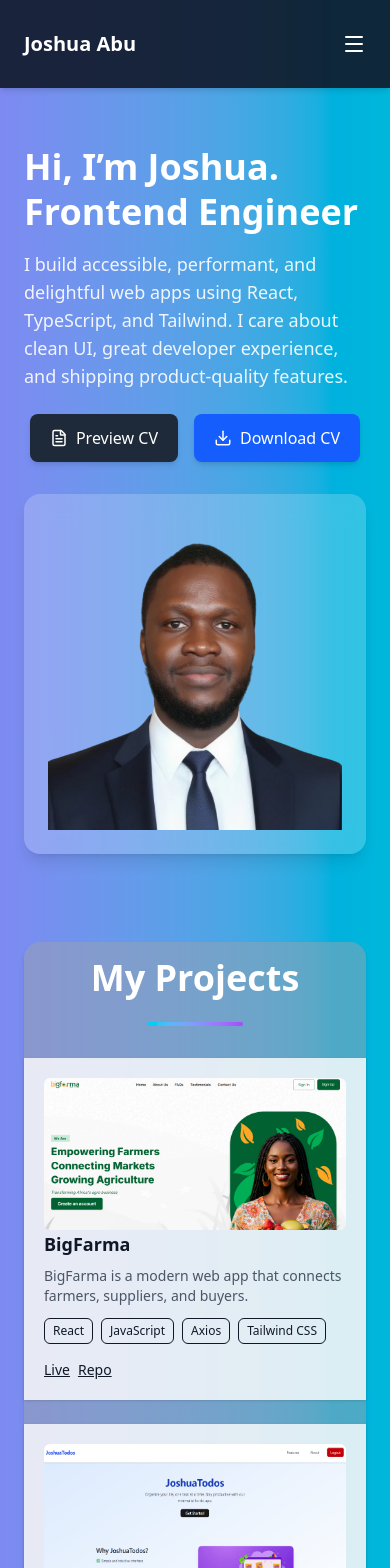
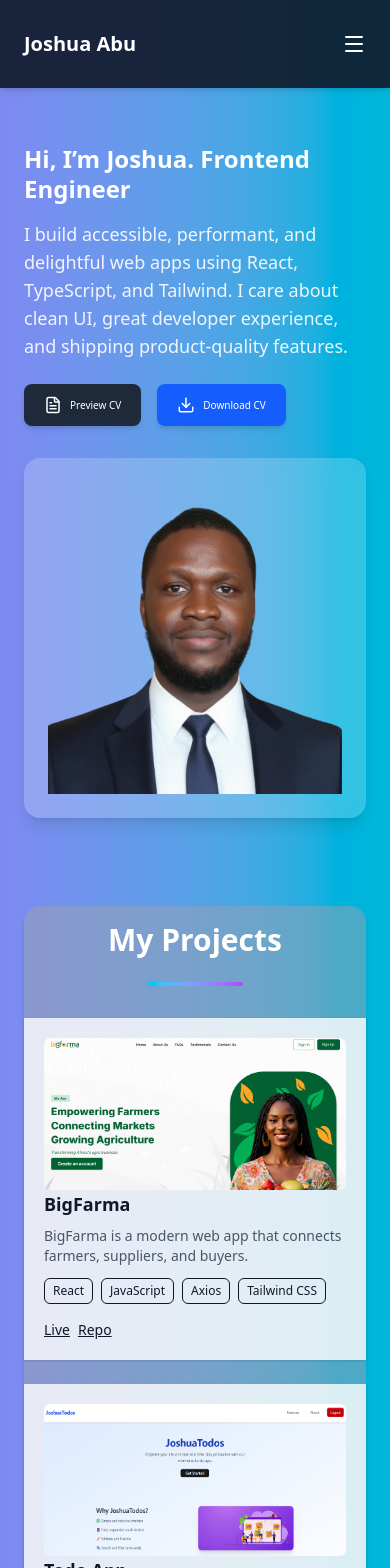
Before and after one commit to sirjaey/my-updated-portfolio, a React (Vite) app: page / in a window 390 px wide. Shown: the top 1568 px of the page. Built offline with nearby package versions, Linux system fonts and the light colour scheme.

Commit message:
style: update headings for consistency and improve accessibility across components

```diff
--- a/src/components/Contact.tsx
+++ b/src/components/Contact.tsx
@@ -35,7 +35,7 @@ const Contact = () => {
             <ToastContainer position="top-right" autoClose={3000} />
 
             <div className="text-center">
-                <h2 className="text-4xl font-bold pt-6 md:pt-0 mb-6 text-gray-900">Get in Touch</h2>
+                <h2 className="text-3xl md:text-4xl font-bold pt-6 md:pt-0 mb-6 text-gray-900">Get in Touch</h2>
                 <div className="w-24 h-1 mx-auto bg-gradient-to-r from-cyan-400 to-purple-500 rounded-full mb-8"></div>
                 <p className="text-gray-900 font-bold mb-4 md:px-50 md:text-center px-4">
                     I'd love to hear from you! Whether you have a question about my work, want to collaborate, or just say hi, feel free to reach out.
--- a/src/components/Footer.tsx
+++ b/src/components/Footer.tsx
@@ -5,17 +5,17 @@ const Footer = () => {
         {/* <p>Follow me on:</p> */}
         <div className="flex justify-center space-x-4 mt-2 mb-3">
             <div className="p-5 bg-gray-900 rounded-full md:rounded-2xl">
-                <a href="https://linkedin.com/in/joshuaabu" target="_blank" rel="noopener noreferrer">
+                <a href="https://www.linkedin.com/in/joshua-abu-3180b0284" target="_blank" rel="noopener noreferrer">
                     <Linkedin className="text-cyan-400 w-4 h-4 md:w-6 md:h-6" />
                 </a>
             </div>
             <div className="p-5 bg-gray-900 rounded-full md:rounded-2xl">
-                <a href="https://github.com/joshuaabu" target="_blank" rel="noopener noreferrer">
+                <a href="https://github.com/sirjaey" target="_blank" rel="noopener noreferrer">
                     <Github className="text-cyan-400 w-4 h-4 md:w-6 md:h-6" />
                 </a>
             </div>
             <div className="p-5 bg-gray-900 rounded-full md:rounded-2xl">
-                <a href="https://twitter.com/joshuaabu" target="_blank" rel="noopener noreferrer">
+                <a href="https://x.com/SirJaey_" target="_blank" rel="noopener noreferrer">
                     <Twitter className="text-cyan-400 w-4 h-4 md:w-6 md:h-6" />
                 </a>
             </div>
--- a/src/components/HeroSection.tsx
+++ b/src/components/HeroSection.tsx
@@ -3,17 +3,17 @@ import { FileText, Download } from "lucide-react";
 const HeroSection = () => {
     return (<section className="grid grid-cols-1 md:grid-cols-2 gap-8 items-center py-12 text-white">
         <div>
-            <h1 className="text-4xl md:text-5xl font-extrabold leading-tight">Hi, I’m Joshua. Frontend Engineer</h1>
+            <h1 className="text-2xl md:text-5xl font-extrabold leading-tight">Hi, I’m Joshua. Frontend Engineer</h1>
             <p className="mt-4 text-lg opacity-90">I build accessible, performant, and delightful web apps using React, TypeScript, and Tailwind. I care about clean UI, great developer experience, and shipping product-quality features.</p>
 
 
-            <div className="flex justify-center md:justify-start gap-4 mt-6">
+            <div className="flex justify-start gap-4 mt-6">
                 {/* Preview Button */}
                 <a
                     href="/Joshua-Abu-CV.pdf"
                     target="_blank"
                     rel="noopener noreferrer"
-                    className="flex items-center gap-2 px-5 py-3 bg-gray-800 text-white rounded-lg shadow-md hover:bg-gray-900 transition duration-300"
+                    className="flex items-center text-[10px] md:text-[16px] gap-2 px-5 py-3 bg-gray-800 text-white rounded-lg shadow-md hover:bg-gray-900 transition duration-300"
                 >
                     <FileText size={18} />
                     Preview CV
@@ -23,7 +23,7 @@ const HeroSection = () => {
                 <a
                     href="/Joshua-Abu-CV.pdf"
                     download="Joshua-Abu-CV.pdf"
-                    className="flex items-center gap-2 px-5 py-3 bg-blue-600 text-white rounded-lg shadow-md hover:bg-blue-700 transition duration-300"
+                    className="flex items-center text-[10px] md:text-[16px] gap-2 px-5 py-3 bg-blue-600 text-white rounded-lg shadow-md hover:bg-blue-700 transition duration-300"
                 >
                     <Download size={18} />
                     Download CV
--- a/src/components/Projects.tsx
+++ b/src/components/Projects.tsx
@@ -69,7 +69,7 @@ const Projects = () => {
 
     return (
         <section className="mt-10 bg-gray-400/50 px-0 pt-4 md:pt-8 md:px-8 md:py-8 rounded-2xl shadow-md">
-            <h2 className="text-4xl font-bold mb-6 text-white text-center">My Projects</h2>
+            <h2 className="text-3xl md:text-4xl font-bold mb-6 text-white text-center">My Projects</h2>
             <div className="w-24 h-1 mx-auto bg-gradient-to-r from-cyan-400 to-purple-500 rounded-full mb-8"></div>
             <div className="grid grid-cols-1 md:grid-cols-3 gap-6">
                 {Myprojects.map((p) => (
@@ -83,8 +83,8 @@ const Projects = () => {
                             ))}
                         </div>
                         <div className="mt-4 flex gap-2">
-                            {p.live && <a href={p.live} className="text-sm underline">Live</a>}
-                            {p.repo && <a href={p.repo} className="text-sm underline">Repo</a>}
+                            {p.live && <a href={p.live} target="_blank" rel="noopener noreferrer" className="text-sm underline">Live</a>}
+                            {p.repo && <a href={p.repo} target="_blank" rel="noopener noreferrer" className="text-sm underline">Repo</a>}
                         </div>
                     </article>
                 ))}
--- a/src/components/SkillsSection.tsx
+++ b/src/components/SkillsSection.tsx
@@ -27,7 +27,7 @@ const technologies = [
     "Bootstrap",
     "Next.js",
     "Tailwind CSS",
-    "Git",
+    "Git/GitHub",
     "React Query",
     "Tanstack Query",
     "UI Frameworks",
@@ -45,13 +45,13 @@ const SkillsSection: React.FC = () => {
 
     return (
         <section
-            className="relative min-h-screen flex flex-col justify-center items-center text-white overflow-hidden mt-16 rounded-2xl p-6 shadow-md"
+            className="relative  flex flex-col justify-center items-center text-white overflow-hidden mt-16 rounded-2xl p-6 shadow-md"
         >
 
-            <div className="absolute inset-0 animate-gradient  bg-gray-700  opacity-50 -z-10" />
+            <div className="absolute inset-0 animate-gradient  bg-gray-700 opacity-50 -z-10" />
 
             <div className="container mx-auto md:px-12 lg:px-24">
-                <h2 className="text-4xl font-bold text-center mb-4">My Skills</h2>
+                <h2 className="text-3xl md:text-4xl font-bold text-center mb-4">My Skills</h2>
                 <div className="w-24 h-1 mx-auto bg-gradient-to-r from-cyan-400 to-purple-500 rounded-full mb-8"></div>
                 <p className="text-center text-gray-300 mb-12 max-w-2xl mx-auto">
                     The skills and technologies powering my work, crafting seamless digital experiences with modern tools.
```
